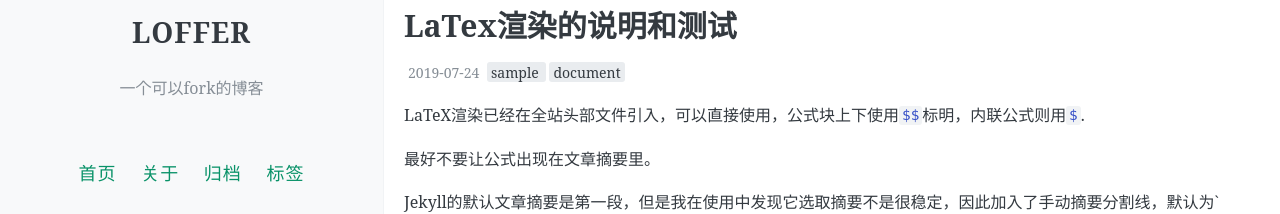
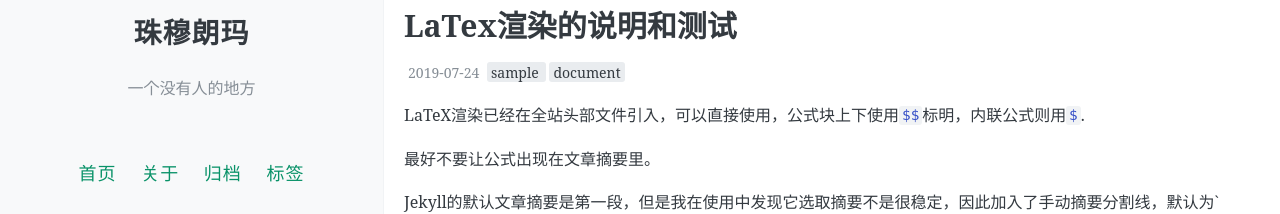
Before and after one commit to zmlm8848/summit, a Jekyll site: the page built from index.html, in a window 1280 px wide. Shown: the part 290-504 px from the top of the page. Built offline with Jekyll 4.4.1, drawn with Linux system fonts in a browser that asks for light colours; the list of posts is cut into pages by our own code; comment, search, counter and statistics services are not loaded.

Commit message:
Update _config.yml

```diff
--- a/_config.yml
+++ b/_config.yml
@@ -7,8 +7,8 @@
 # 井号后面的文字是说明文档，不会被程序读取。
 
 # 描述/签名
-name: LOFFER
-description: 一个可以fork的博客
+name: 珠穆朗玛
+description:  一个没有人的地方
 
 # 输入你的网站域名（如果你没有添加自己的域名，而是直接用GitHub pages分配的域名的话可以省略）
 url:
@@ -16,7 +16,7 @@ url:
 # 添加你的博客的二级域名，一般来说是你的repository名
 # 如果你的博客的URL是：(http://yourusername.github.io/repository-name)
 # 那么就写成 "/repository-name"
-baseurl: /LOFFER
+baseurl: /summit
 
 
 #
```
